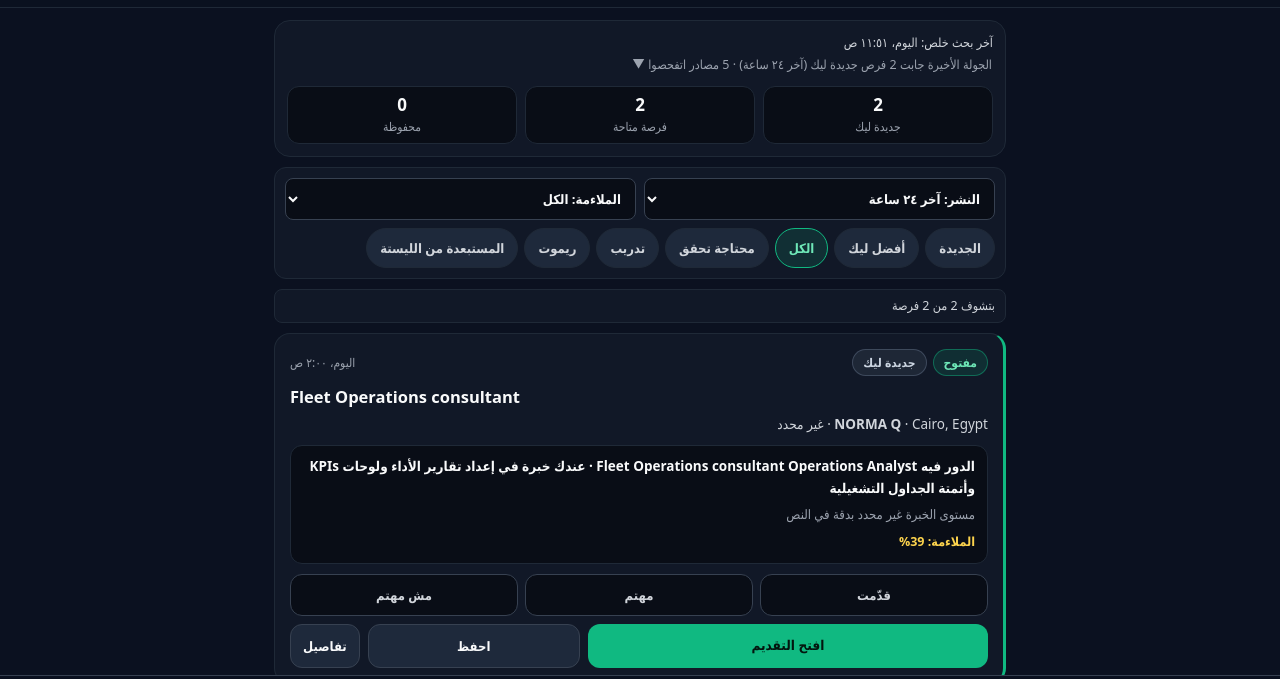
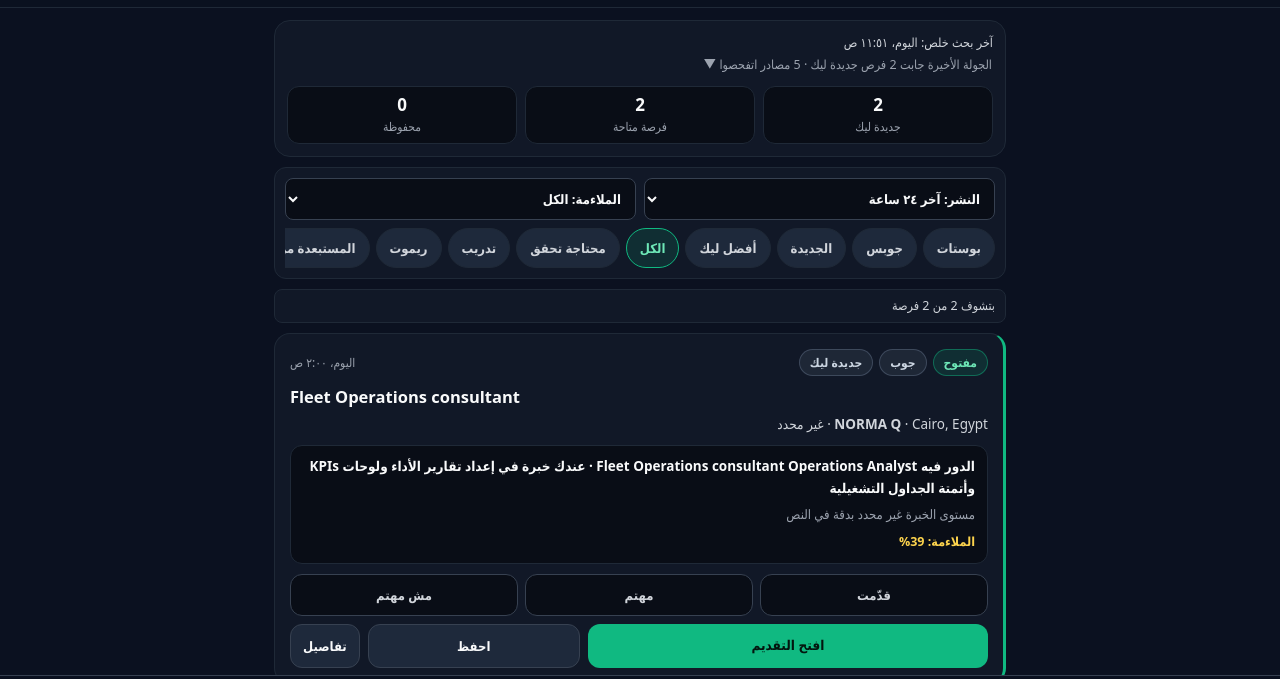
Before and after one commit to Peternab8/peter-opportunity-radar, a plain HTML site: page index.html in a window 1280 px wide. Shown: the part 62-741 px from the top of the page. Drawn offline with Linux system fonts and the light colour scheme.

Commit message:
Update HTML content and versioning details

```diff
--- a/index.html
+++ b/index.html
@@ -679,6 +679,8 @@
         </div>
 
         <div class="filter-strip">
+          <button type="button" id="qf-posts" class="pill-btn" data-action="set-quick-filter" data-filter="posts">بوستات</button>
+          <button type="button" id="qf-jobs" class="pill-btn" data-action="set-quick-filter" data-filter="jobs">جوبس</button>
           <button type="button" id="qf-new_for_you" class="pill-btn" data-action="set-quick-filter" data-filter="new_for_you">الجديدة</button>
           <button type="button" id="qf-best" class="pill-btn" data-action="set-quick-filter" data-filter="best">أفضل ليك</button>
           <button type="button" id="qf-all" class="pill-btn active" data-action="set-quick-filter" data-filter="all">الكل</button>
@@ -700,7 +702,7 @@
     <!-- TAB 2: أضف فرصة -->
     <section id="view-add" class="tab-view">
       <div class="section-card">
-        <h2>أضف فرصة</h2>
+        <h2>أضف فرصة أو بوست</h2>
         <p>ابدأ بلصق لينك بوست أو إعلان. لو الرابط تعذّر فتحه، هيظهر لك مربع لصق النص.</p>
         <input type="text" id="singleLinkInput" class="field-input ltr" placeholder="الصق لينك بوست أو إعلان" />
         <button type="button" class="btn-refresh" style="width:100%;margin-bottom:8px;" data-action="check-link-and-inspect">افحص اللينك والمعاينة</button>
@@ -759,14 +761,14 @@
 
       <div class="section-card">
         <h3>تفضيلات الترشيح وأوزان مسارات الـCV</h3>
-        <p>الأولوية مبنية على مسارات الـCV (Reporting / MIS / BI / Data / Business & Systems / SFE / Operations) وتتحدّث من قرارك.</p>
+        <p>الأولوية مبنية على مسارات الـCV وتتحدّث من قرارك.</p>
         <div id="prefsPenaltySummary"></div>
         <button type="button" class="btn-refresh" style="width:100%;margin-top:8px;" data-action="reset-preferences">إعادة ضبط التفضيلات</button>
       </div>
 
       <div class="section-card">
         <h3>بيانات المحرك</h3>
-        <p>الإصدار v3.4 · بكالوريوس BIS حلوان (GPA 3.67) · نقطة الانطلاق: شبرا مصر.</p>
+        <p>الإصدار v3.5 · بكالوريوس BIS حلوان (GPA 3.67) · نقطة الانطلاق: شبرا مصر.</p>
       </div>
     </section>
 
@@ -787,10 +789,9 @@
         try { navigator.serviceWorker.register('./sw.js').catch(function () {}); } catch (e) {}
       }
 
-      /* Fresh v3.4 storage keys so old pre-day-filter cache is cleared on start */
-      var STORE_FEED = 'radar_v34_feed';
-      var STORE_USER = 'radar_v34_user_state';
-      var STORE_PREFS = 'radar_v34_prefs';
+      var STORE_FEED = 'radar_v35_feed';
+      var STORE_USER = 'radar_v35_user_state';
+      var STORE_PREFS = 'radar_v35_prefs';
 
       function loadJson(key, fallback) {
         try { var r = window.localStorage.getItem(key); return r ? JSON.parse(r) : fallback; } catch (e) { return fallback; }
@@ -800,8 +801,8 @@
       }
 
       var SELF_SEARCH_LINKS = [
-        { id: 's1', title: 'وظائف Reporting / MIS / BI في مصر · LinkedIn (٢٤ ساعة)', url: 'https://www.linkedin.com/jobs/search/?keywords=(Reporting%20Analyst%20OR%20MIS%20Analyst%20OR%20BI%20Analyst%20OR%20Data%20Analyst)&location=Egypt&f_TPR=r86400' },
-        { id: 's2', title: 'بوستات SFE وOperations وBusiness Analyst · LinkedIn (٢٤ ساعة)', url: 'https://www.linkedin.com/search/results/content/?keywords=(SFE%20OR%20%22Operations%20Analyst%22%20OR%20%22Business%20Analyst%22%20OR%20%22Sales%20Support%22)%20Egypt&datePosted=%22past-24h%22' },
+        { id: 's1', title: 'بوستات التوظيف في مصر · LinkedIn (آخر ٢٤ ساعة)', url: 'https://www.linkedin.com/search/results/content/?keywords=(hiring%20OR%20%22send%20your%20cv%22%20OR%20SFE%20OR%20%22Data%20Analyst%22%20OR%20%22BI%20Analyst%22)%20Egypt&datePosted=%22past-24h%22' },
+        { id: 's2', title: 'وظائف Reporting / MIS / BI في مصر · LinkedIn (٢٤ ساعة)', url: 'https://www.linkedin.com/jobs/search/?keywords=(Reporting%20Analyst%20OR%20MIS%20Analyst%20OR%20BI%20Analyst%20OR%20Data%20Analyst)&location=Egypt&f_TPR=r86400' },
         { id: 's3', title: 'حديثي التخرج · تحليل البيانات والتقارير · WUZZUF', url: 'https://wuzzuf.net/search/jobs/?a=hpb&filters%5Bcareer_level%5D%5B0%5D=Entry%20Level&q=data%20analyst' },
         { id: 's4', title: 'تقارير وتشغيل بالقاهرة · Indeed', url: 'https://eg.indeed.com/jobs?q=reporting+analyst+OR+data+analyst+OR+business+intelligence&l=Cairo&fromage=1' }
       ];
@@ -887,14 +888,18 @@
         toastTimer = setTimeout(function () { bar.style.display = 'none'; }, undoObj ? 5000 : 2800);
       }
 
+      function isPostItem(job) {
+        return job.source_category === 'hiring_posts' || job.source_category === 'manual_post';
+      }
+
       function getUniqueJobs() {
         var cloudJobs = (state.feed && state.feed.jobs) || {};
         var byKey = {};
 
         Object.keys(cloudJobs).forEach(function (id) {
           var j = cloudJobs[id];
-          var ts = (j.receipt && j.receipt.first_published) || j.discovered_at;
-          if (!isWithin24Hours(ts)) return;
+          var pubIso = j.receipt && j.receipt.first_published;
+          if (pubIso && !isWithin24Hours(pubIso)) return;
 
           var locKey = String(j.location || '').toLowerCase().replace(/[^a-z0-9\u0600-\u06FF]+/g, ' ').trim().split(' ').slice(0, 2).join('_');
           var titleKey = String(j.title || '').toLowerCase().replace(/[^a-z0-9\u0600-\u06FF]+/g, '');
@@ -938,7 +943,6 @@
         }
       }
 
-      /* CV track weighting: Reporting/MIS/BI/Data > Business/Systems > SFE/Sales/Operations */
       function getEffectiveScore(job) {
         var raw = (job.fit && typeof job.fit.score === 'number') ? job.fit.score : 65;
         var titleLow = String(job.title || '').toLowerCase();
@@ -1004,7 +1008,7 @@
           return !u.seenAt && !u.removedFromMain && ((j.receipt && j.receipt.apply_state) !== 'CLOSED');
         }).length;
 
-        var outcomeText = 'الجولة الأخيرة جابت ' + newCnt + ' فرص جديدة ليك (آخر ٢٤ ساعة)';
+        var outcomeText = 'الجولة الأخيرة جابت ' + newCnt + ' فرص جديدة ليك';
         if (failedCount > 0) outcomeText += ' · ' + failedCount + ' مصدر تعذّر';
         else if (srcKeys.length > 0) outcomeText += ' · ' + okCount + ' مصادر اتفحصوا';
 
@@ -1045,7 +1049,7 @@
           if (el) el.className = 'kpi-tile' + (state.quickFilter === k ? ' active' : '');
         });
 
-        ['new_for_you', 'best', 'all', 'needs_check', 'intern', 'remote', 'removed'].forEach(function (f) {
+        ['posts', 'jobs', 'new_for_you', 'best', 'all', 'needs_check', 'intern', 'remote', 'removed'].forEach(function (f) {
           var btn = document.getElementById('qf-' + f);
           if (btn) btn.className = 'pill-btn' + (state.quickFilter === f ? ' active' : '');
         });
@@ -1059,6 +1063,8 @@
           var score = getEffectiveScore(job);
           var isRemote = String(job.work_mode || '').toLowerCase().indexOf('remote') !== -1;
 
+          if (state.quickFilter === 'posts' && !isPostItem(job)) return false;
+          if (state.quickFilter === 'jobs' && isPostItem(job)) return false;
           if (state.quickFilter === 'new_for_you' && !isNewForYou(job)) return false;
           if (state.quickFilter === 'saved' && !u.saved) return false;
           if (state.quickFilter === 'best' && score < 80) return false;
@@ -1099,7 +1105,7 @@
 
         if (filtered.length === 0) {
           container.innerHTML = '<div class="empty-state-box">' +
-            '<h3>مفيش فرص حديثة (آخر ٢٤ ساعة) تحت الفلتر ده</h3>' +
+            '<h3>مفيش نتائج تحت الفلتر ده</h3>' +
             '<p style="color:var(--text-muted);">جرّب مسح الفلاتر أو حدّث القائمة بعد تشغيل الجولة السحابية.</p>' +
             '<button type="button" class="btn-refresh" data-action="reset-filters">امسح الفلاتر</button>' +
             '</div>';
@@ -1120,6 +1126,10 @@
           var badgeLabel = isOpenVerified ? 'مفتوح' : 'محتاج تحقق';
           var ctaClass = isOpenVerified ? 'btn-open-main' : 'btn-open-main warn';
 
+          var typeBadge = isPostItem(job)
+            ? '<span class="status-pill neutral">بوست</span>'
+            : '<span class="status-pill neutral">جوب</span>';
+
           var locDisplay = job.location ? job.location : 'غير مذكور';
           var modeDisplay = job.work_mode ? job.work_mode : 'غير محدد';
           var timeDisplay = receipt.first_published ? formatArTime(receipt.first_published) : formatArTime(job.discovered_at);
@@ -1146,9 +1156,9 @@
             '<div class="card-header-row">' +
               '<div class="badges-cluster">' +
                 '<span class="' + badgeClass + '">' + esc(badgeLabel) + '</span>' +
+                typeBadge +
                 (isUnseen ? '<span class="status-pill neutral">جديدة ليك</span>' : '') +
                 (u.applied ? '<span class="status-pill neutral">قدّمت</span>' : '') +
-                (u.removedFromMain ? '<span class="status-pill neutral">مُستبعد من الليستة</span>' : '') +
               '</div>' +
               '<span class="time-caption">' + esc(timeDisplay) + '</span>' +
             '</div>' +
@@ -1465,11 +1475,12 @@
             company: 'بوست مضاف',
             title: firstLine,
             sources: ['بوست مضاف'],
+            source_category: 'manual_post',
             primary_url: url || '',
             location: /cairo|القاهرة/i.test(text) ? 'القاهرة' : null,
             work_mode: /remote|ريموت/i.test(text) ? 'Remote' : null,
             is_training: /intern|trainee|تدريب/i.test(text),
-            receipt: { apply_state: 'NEEDS_VERIFICATION', apply_state_ar: 'محتاج تحقق', action_label: url ? 'افتح التقديم' : 'تفاصيل', first_published: new Date().toISOString(), discovered_at: new Date().toISOString(), last_verified: new Date().toISOString() },
+            receipt: { apply_state: 'NEEDS_VERIFICATION', apply_state_ar: 'محتاج تحقق', action_label: url ? 'افتح الرابط' : 'تفاصيل', first_published: new Date().toISOString(), discovered_at: new Date().toISOString(), last_verified: new Date().toISOString() },
             fit: { score: 85, reason_first: firstLine, caveat_first: 'مضاف يدويًا' },
             commute: { summary: 'غير مذكورة' },
             discovered_at: new Date().toISOString()
```
